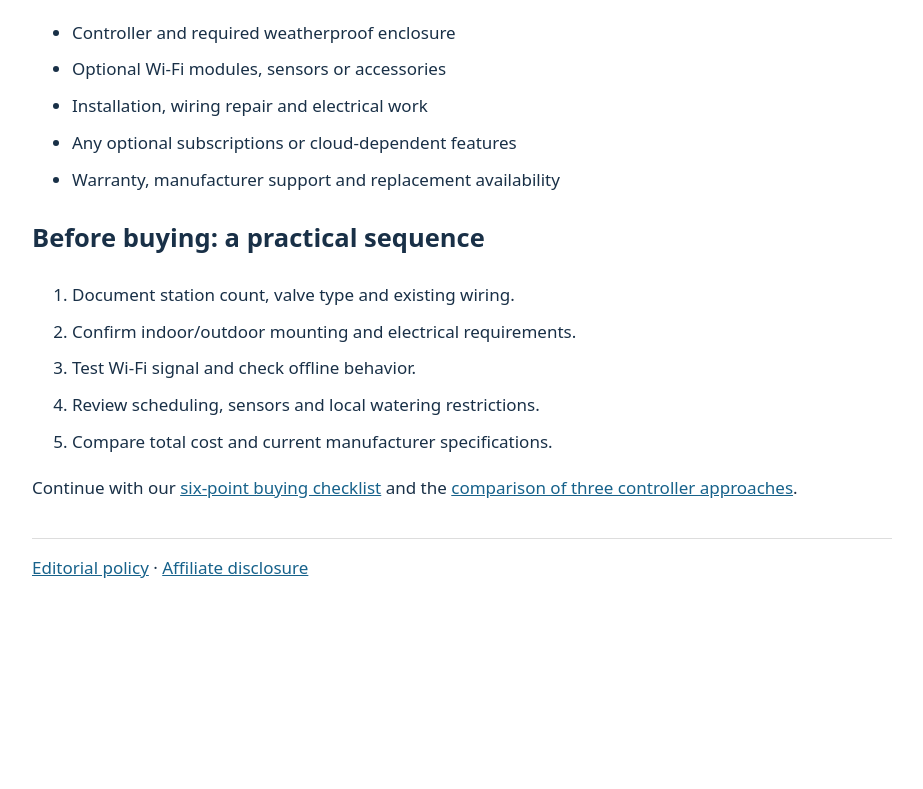
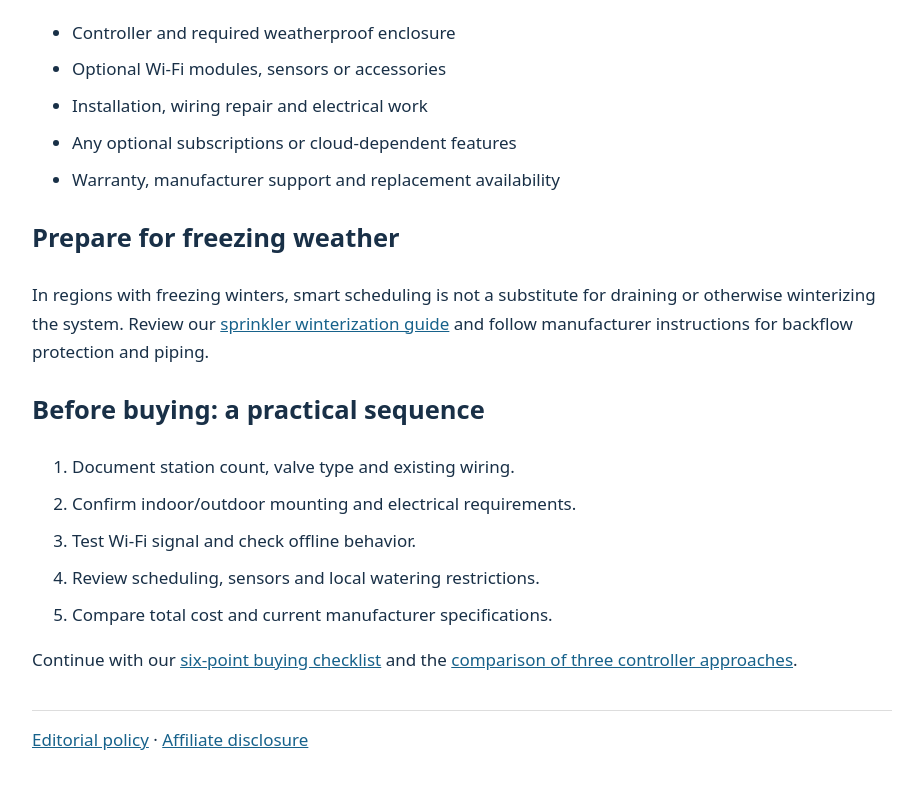
Before and after one commit to agrogalvan-create/smartgear-scout, a plain HTML site: page guides/smart-irrigation.html in a window 1280 px wide. Shown: the part 1414-2203 px from the top of the page, without its empty margins (178-1101 px from the left). Before the commit the page ends 2041 px from the top, so only its background shows below. Drawn offline with Linux system fonts and the light colour scheme.

Commit message:
Connect smart irrigation buying guide with winterization maintenance article

```diff
--- a/guides/smart-irrigation.html
+++ b/guides/smart-irrigation.html
@@ -19,7 +19,7 @@
 <p>Review compatibility with rain, freeze and soil-moisture sensors. Local utilities may require certain devices or offer rebates for qualifying products, sometimes subject to installation or certification conditions. Verify current program eligibility directly with the utility before purchasing.</p>
 <h2>Compare total ownership costs</h2>
 <ul><li>Controller and required weatherproof enclosure</li><li>Optional Wi-Fi modules, sensors or accessories</li><li>Installation, wiring repair and electrical work</li><li>Any optional subscriptions or cloud-dependent features</li><li>Warranty, manufacturer support and replacement availability</li></ul>
-<h2>Before buying: a practical sequence</h2>
+<h2>Prepare for freezing weather</h2><p>In regions with freezing winters, smart scheduling is not a substitute for draining or otherwise winterizing the system. Review our <a href="sprinkler-winterization.html">sprinkler winterization guide</a> and follow manufacturer instructions for backflow protection and piping.</p><h2>Before buying: a practical sequence</h2>
 <ol><li>Document station count, valve type and existing wiring.</li><li>Confirm indoor/outdoor mounting and electrical requirements.</li><li>Test Wi-Fi signal and check offline behavior.</li><li>Review scheduling, sensors and local watering restrictions.</li><li>Compare total cost and current manufacturer specifications.</li></ol>
 <p>Continue with our <a href="smart-irrigation-buying-checklist.html">six-point buying checklist</a> and the <a href="smart-controller-comparison.html">comparison of three controller approaches</a>.</p>
 </main><footer><a href="../about.html">Editorial policy</a> · <a href="../disclosure.html">Affiliate disclosure</a></footer>
```
